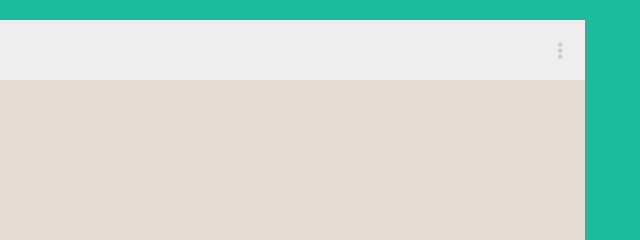
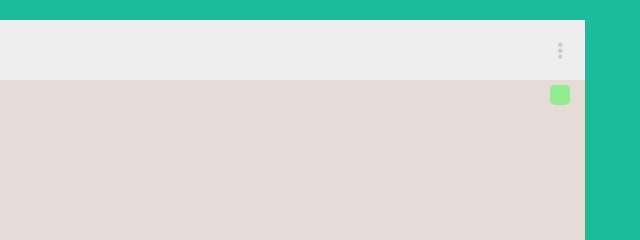
Before and after one commit to jzunigarce/ChatSocket, a plain HTML site: page chat.html in a window 1280 px wide. Both pictures are taken after a click on the link 1187 px from the left and 739 px from the top of the page. Shown: the top 240 px of the page, 640-1280 px from the left. Drawn offline with Linux system fonts and the light colour scheme.

Commit message:
Add chat bubble and add jquery functions

```diff
--- a/chat.html
+++ b/chat.html
@@ -65,16 +65,19 @@
 										<span class="glyphicon glyphicon-piggy-bank" aria-hidden="true"></span>
 									</div>
 									<div class="col-md-10 chat-field">
-										<input type="text" class="form-control" placeholder="Escribe un mensaje">
+										<input id="txtMsg" type="text" class="form-control" placeholder="Escribe un mensaje">
 									</div>
 									<div class="col-md-1 chat-icon chat-send">
-										<a href="#"><span class="glyphicon glyphicon-send" aria-hidden="true"></span></a>
+										<a id="btnSendMsg" href="#"><span class="glyphicon glyphicon-send" aria-hidden="true"></span></a>
 									</div>
 								</div>
 							</div>
 						</div>
 						<div class="row chat-messages">
-							<div class="col-md-12"></div>
+							<div class="col-md-12">
+								<ul id="listMsg">
+								</ul>
+							</div>
 						</div>
           </div>
         </div>
@@ -83,6 +86,22 @@
 		<script>
 			$(document).ready(function(){
 
+			var cleartxtMsg = function(){
+				$('#txtMsg').val('');
+			}
+
+			var sendMsg = function(){
+				var list = $('#listMsg');
+				var msg = $('#txtMsg').val();
+				list.append('<li><span>' + msg + '</span></li>');
+				cleartxtMsg();
+			}
+
+				$('#btnSendMsg').on('click', sendMsg);
+				$('#txtMsg').on('keypress', function(){
+					if(event.which == 13)
+						sendMsg();
+				});
 			});
 		</script>
 	</body>
--- a/css/main.css
+++ b/css/main.css
@@ -155,3 +155,15 @@ body{
 .chat-field input{
   border-width: 0;
 }
+ul#listMsg li{
+   list-style-type: none;
+   text-align: right;
+   padding-top: 5px;
+   padding-bottom: 5px
+}
+ul#listMsg li span{
+  background-color: #90EE90;
+  border-radius: 5px;
+  display: inline-block;
+  padding: 10px;
+}
```
